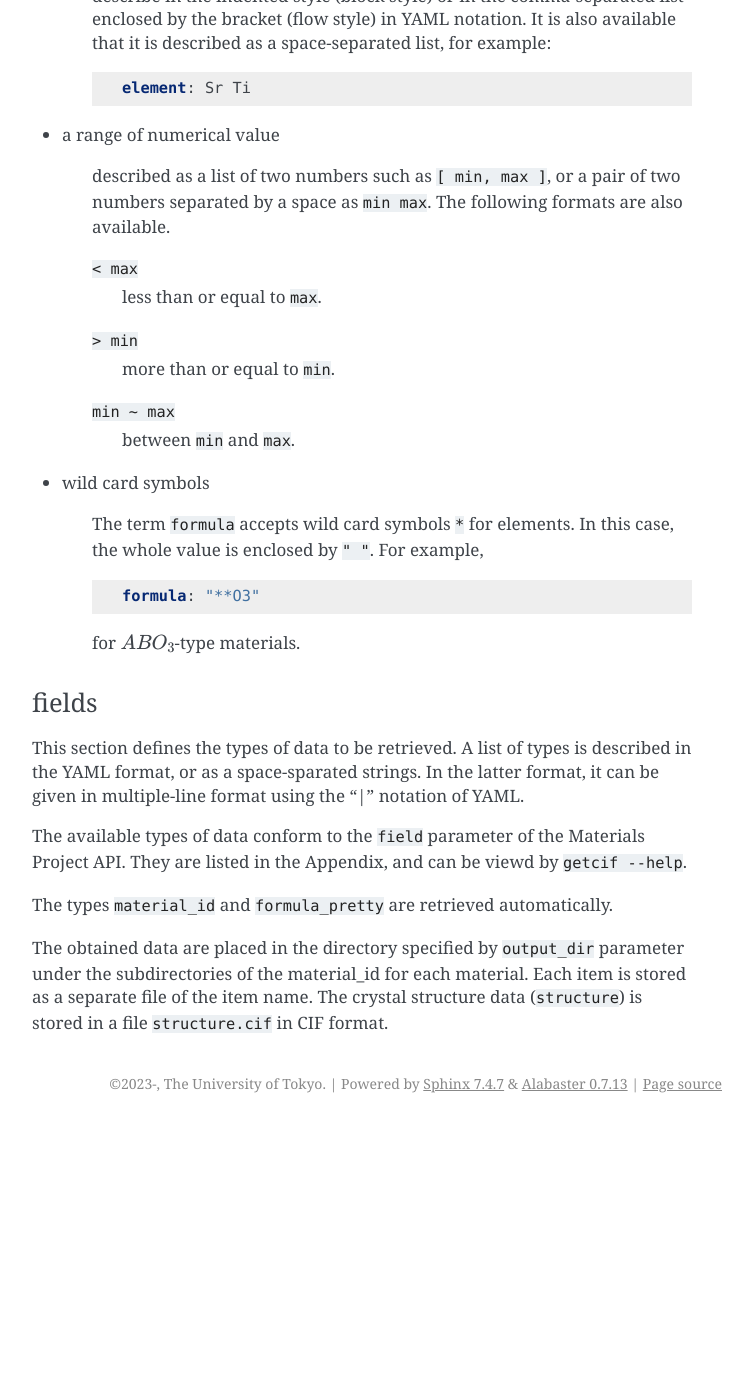
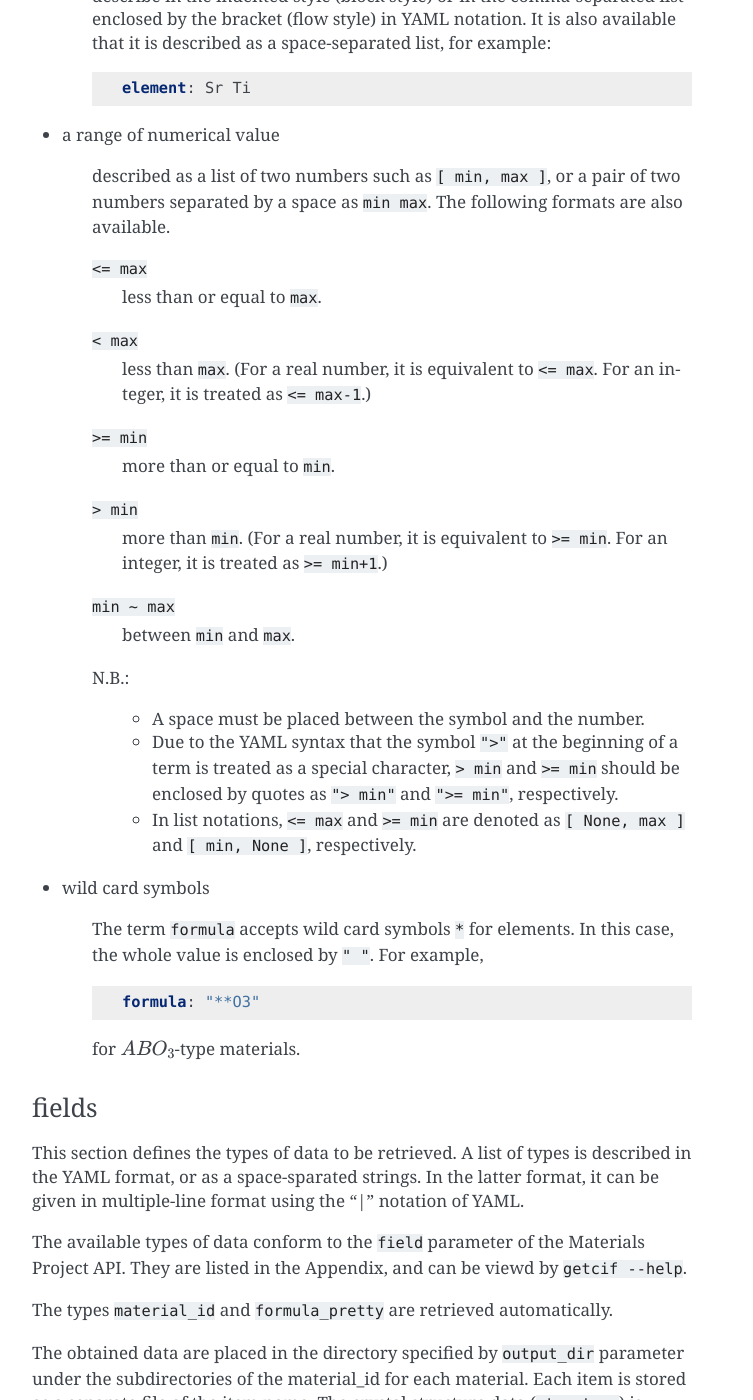
Before and after one commit to issp-center-dev/cif2x, a Sphinx documentation site: the page built from docs/en/source/getcif/filespec/index.rst, in a window 1280 px wide and 1400 px high, scrolled down 1685 px. Shown: the whole window, without its empty margins (388-1141 px from the left). Built offline with Sphinx 7.4.7, drawn with Linux system fonts in a browser that asks for light colours; before the commit the page ends 2808 px from its top, so only the background shows below that.

Commit message:
docs: english manual updated

```diff
--- a/docs/en/source/getcif/filespec/index.rst
+++ b/docs/en/source/getcif/filespec/index.rst
@@ -75,14 +75,29 @@ The format of the parameter values is shown below. It follows the YAML specifica
 
     described as a list of two numbers such as ``[ min, max ]``, or a pair of two numbers separated by a space as ``min max``. The following formats are also available.
 
-    ``< max``
+    ``<= max``
       less than or equal to ``max``.
 
+    ``< max``
+      less than ``max``. (For a real number, it is equivalent to ``<= max``. For an integer, it is treated as ``<= max-1``.)
+
+    ``>= min``
+      more than or equal to ``min``.
+
     ``> min``
-      more than or equal to ``min``.
+      more than ``min``. (For a real number, it is equivalent to ``>= min``. For an integer, it is treated as ``>= min+1``.)
 
     ``min ~ max``
       between ``min`` and ``max``.
+
+    N.B.:
+
+      - A space must be placed between the symbol and the number.
+
+      - Due to the YAML syntax that the symbol ``">"`` at the beginning of a term is treated as a special character, ``> min`` and ``>= min`` should be enclosed by quotes as ``"> min"`` and ``">= min"``, respectively.
+
+      - In list notations, ``<= max`` and ``>= min`` are denoted as ``[ None, max ]`` and ``[ min, None ]``, respectively.
+
 
 - wild card symbols
 
```
